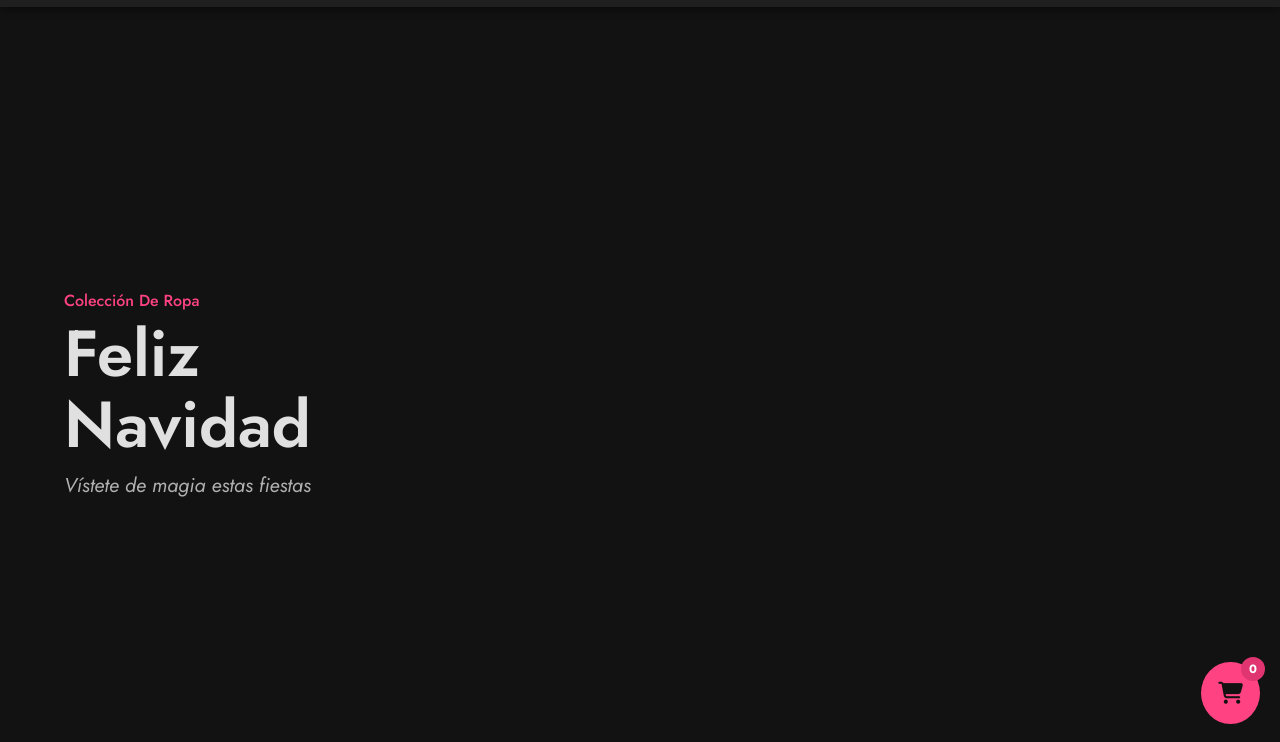
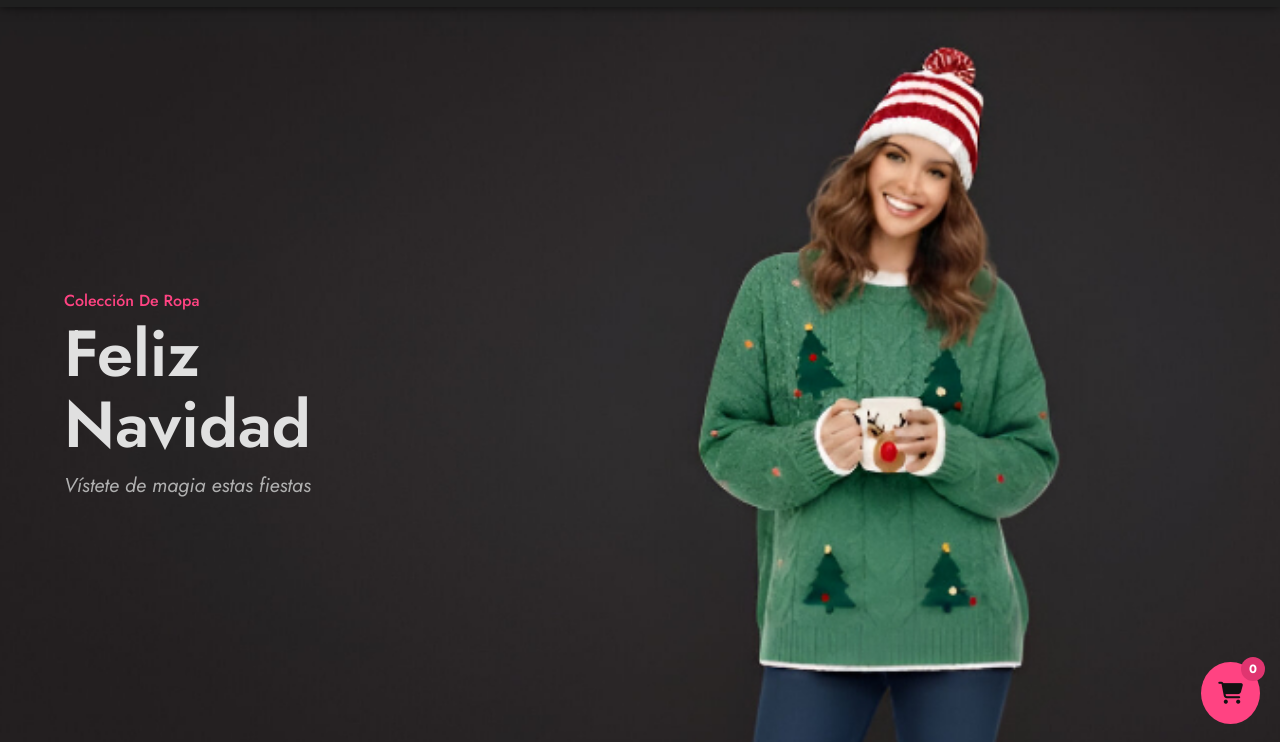
Before and after one commit to leonel-m4/BASE-DE-DATOS-ProtoTitiPo, a plain HTML site: page index.html in a window 1280 px wide. Shown: the part 56-798 px from the top of the page. Drawn offline with Linux system fonts and the light colour scheme.

Commit message:
Update index.css

```diff
--- a/css/index.css
+++ b/css/index.css
@@ -99,7 +99,7 @@ section {
 .main_home {
     width: 100%;
     height: 100vh;
-    background-image: url(img/banner.jpg);
+    background-image: url(../img/banner.jpg);
     background-position: center;
     background-size: cover;
     display: grid;
```
